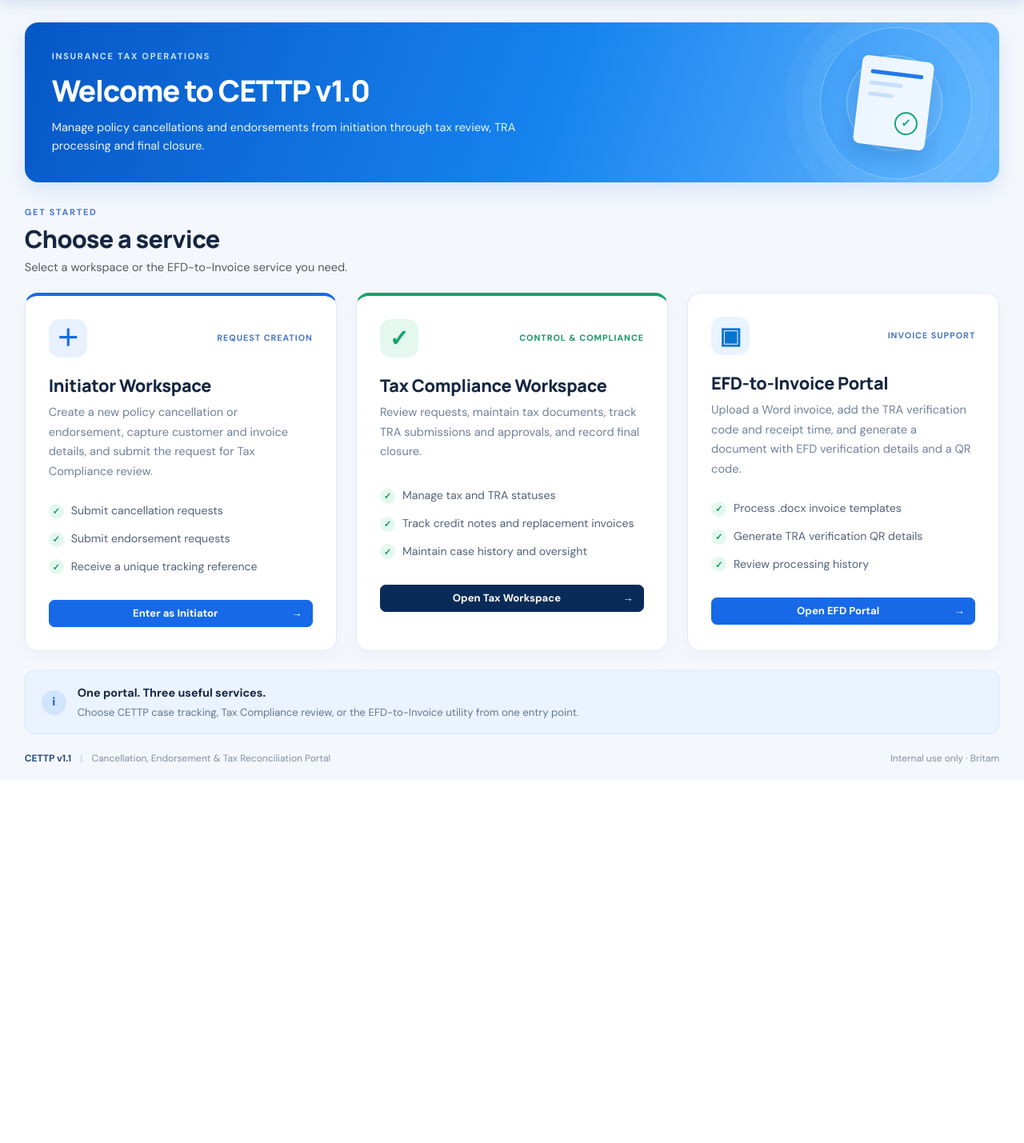
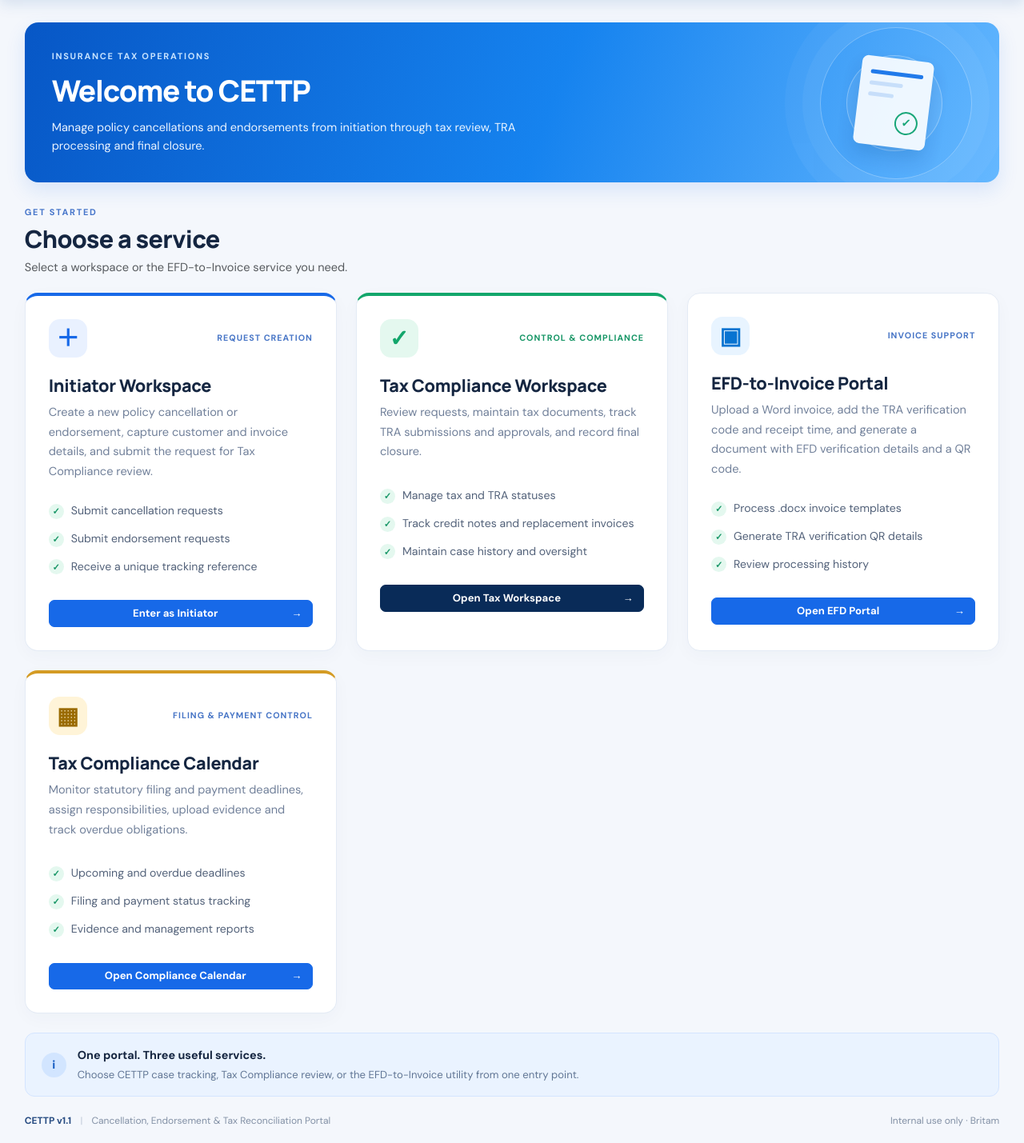
Before and after one commit to Filly-web/CETTP-Portal, a Flask app: page / in a window 1280 px wide. Shown: the part 76-1505 px from the top of the page at 80% size. Before the commit the page ends 1031 px from the top, so only its background shows below. Run offline with Flask 3, Linux system fonts and the light colour scheme; some libraries are stand-ins or nearby versions.

Commit message:
Add files via upload

```diff
--- a/app.py
+++ b/app.py
@@ -212,6 +212,47 @@ class CaseAttachment(db.Model):
     uploaded_at = db.Column(db.DateTime, default=datetime.utcnow, nullable=False, index=True)
     active = db.Column(db.Boolean, default=True, nullable=False)
     case = db.relationship("Case", backref=db.backref("attachments", lazy=True, cascade="all, delete-orphan"))
+
+
+class TaxDeadline(db.Model):
+    """A filing or payment obligation tracked by Tax Compliance."""
+    id = db.Column(db.Integer, primary_key=True)
+    obligation = db.Column(db.String(140), nullable=False, index=True)
+    tax_type = db.Column(db.String(40), nullable=False, index=True)
+    activity = db.Column(db.String(20), nullable=False, default="Filing")  # Filing / Payment
+    period = db.Column(db.String(30), nullable=False, index=True)
+    due_date = db.Column(db.Date, nullable=False, index=True)
+    assigned_to = db.Column(db.String(120))
+    status = db.Column(db.String(40), nullable=False, default="Upcoming", index=True)
+    completed_date = db.Column(db.Date)
+    payment_amount = db.Column(db.Numeric(16,2))
+    control_number = db.Column(db.String(100))
+    notes = db.Column(db.Text)
+    created_by = db.Column(db.String(120), nullable=False)
+    created_at = db.Column(db.DateTime, default=datetime.utcnow, nullable=False)
+    updated_at = db.Column(db.DateTime, default=datetime.utcnow, onupdate=datetime.utcnow, nullable=False)
+
+
+class TaxDeadlineAudit(db.Model):
+    id = db.Column(db.Integer, primary_key=True)
+    deadline_id = db.Column(db.Integer, db.ForeignKey("tax_deadline.id", ondelete="CASCADE"), nullable=False, index=True)
+    actor = db.Column(db.String(120), nullable=False)
+    action = db.Column(db.String(80), nullable=False)
+    details = db.Column(db.Text)
+    created_at = db.Column(db.DateTime, default=datetime.utcnow, nullable=False)
+    deadline = db.relationship("TaxDeadline", backref=db.backref("audit_entries", lazy=True, cascade="all, delete-orphan"))
+
+
+class TaxDeadlineAttachment(db.Model):
+    id = db.Column(db.Integer, primary_key=True)
+    deadline_id = db.Column(db.Integer, db.ForeignKey("tax_deadline.id", ondelete="CASCADE"), nullable=False, index=True)
+    filename = db.Column(db.String(255), nullable=False)
+    content_type = db.Column(db.String(120), nullable=False, default="application/octet-stream")
+    file_size = db.Column(db.Integer, nullable=False)
+    file_data = db.Column(db.LargeBinary, nullable=False)
+    uploaded_by = db.Column(db.String(120), nullable=False)
+    uploaded_at = db.Column(db.DateTime, default=datetime.utcnow, nullable=False)
+    deadline = db.relationship("TaxDeadline", backref=db.backref("attachments", lazy=True, cascade="all, delete-orphan"))
 
 
 class CaseForm(FlaskForm):
@@ -1357,6 +1398,153 @@ def cancellation_tracker_template():
     out=io.StringIO(); csv.writer(out).writerow(headers); data=io.BytesIO(out.getvalue().encode("utf-8-sig")); data.seek(0)
     return send_file(data,mimetype="text/csv",as_attachment=True,download_name="AIMS_Premium_Register_import_template.csv")
 
+
+# ---------------------------------------------------------------------------
+# Tax Compliance Calendar & Monitoring
+# ---------------------------------------------------------------------------
+TAX_DEADLINE_STATUSES = ["Upcoming", "In Progress", "Pending Review", "Filed - Payment Pending", "Completed", "Not Applicable"]
+TAX_DEADLINE_TYPES = ["VAT", "PAYE", "SDL", "WHT", "Corporate Income Tax", "Transfer Pricing", "Insurance Regulatory", "Other"]
+TAX_DEADLINE_EXTENSIONS = {"pdf", "png", "jpg", "jpeg", "xlsx", "xls", "doc", "docx", "csv"}
+
+def _tax_calendar_required():
+    if session.get("role") != "tax":
+        return False
+    return True
+
+def _deadline_audit(item, action, details=""):
+    db.session.add(TaxDeadlineAudit(deadline_id=item.id, actor=(session.get("actor_name") or "Tax Compliance")[:120], action=action, details=details[:4000]))
+
+def _deadline_status(item, today=None):
+    today = today or date.today()
+    if item.status not in ("Completed", "Not Applicable") and item.due_date < today:
+        return "Overdue"
+    return item.status
+
+@app.route("/tax-calendar")
+def tax_calendar():
+    if not _tax_calendar_required(): return redirect(url_for("home"))
+    today = date.today()
+    q = TaxDeadline.query
+    selected_status = request.args.get("status", "").strip()
+    selected_type = request.args.get("tax_type", "").strip()
+    if selected_type: q = q.filter_by(tax_type=selected_type)
+    if selected_status == "Overdue":
+        q = q.filter(TaxDeadline.due_date < today, TaxDeadline.status.notin_(["Completed", "Not Applicable"]))
+    elif selected_status: q = q.filter_by(status=selected_status)
+    rows = q.order_by(TaxDeadline.due_date.asc(), TaxDeadline.obligation.asc()).all()
+    all_rows = TaxDeadline.query.all()
+    counts = {
+        "upcoming": sum(1 for x in all_rows if x.due_date >= today and x.due_date <= today + timedelta(days=7) and x.status not in ("Completed", "Not Applicable")),
+        "today": sum(1 for x in all_rows if x.due_date == today and x.status not in ("Completed", "Not Applicable")),
+        "overdue": sum(1 for x in all_rows if x.due_date < today and x.status not in ("Completed", "Not Applicable")),
+        "pending": sum(1 for x in all_rows if x.status == "Filed - Payment Pending"),
+        "completed": sum(1 for x in all_rows if x.status == "Completed"),
+    }
+    return render_template("tax_calendar.html", deadlines=rows, counts=counts, today=today,
+        statuses=TAX_DEADLINE_STATUSES, tax_types=TAX_DEADLINE_TYPES,
+        selected_status=selected_status, selected_type=selected_type, deadline_status=_deadline_status)
+
+@app.route("/tax-calendar/new", methods=["GET", "POST"])
+def tax_deadline_new():
+    if not _tax_calendar_required(): return redirect(url_for("home"))
+    if request.method == "POST":
+        try:
+            due = date.fromisoformat(request.form.get("due_date", ""))
+        except ValueError:
+            flash("Please enter a valid due date.", "danger")
+            return render_template("tax_deadline_form.html", item=None, tax_types=TAX_DEADLINE_TYPES, statuses=TAX_DEADLINE_STATUSES)
+        obligation = request.form.get("obligation", "").strip()
+        period = request.form.get("period", "").strip()
+        tax_type = request.form.get("tax_type", "Other").strip()
+        activity = request.form.get("activity", "Filing").strip()
+        status = request.form.get("status", "Upcoming").strip()
+        if not obligation or not period or tax_type not in TAX_DEADLINE_TYPES or activity not in ("Filing", "Payment") or status not in TAX_DEADLINE_STATUSES:
+            flash("Complete all required fields using the available options.", "danger")
+            return render_template("tax_deadline_form.html", item=None, tax_types=TAX_DEADLINE_TYPES, statuses=TAX_DEADLINE_STATUSES)
+        item = TaxDeadline(obligation=obligation[:140], tax_type=tax_type, activity=activity, period=period[:30], due_date=due,
+            assigned_to=request.form.get("assigned_to", "").strip()[:120] or None, status=status,
+            completed_date=(date.fromisoformat(request.form["completed_date"]) if request.form.get("completed_date") else None),
+            payment_amount=(Decimal(request.form["payment_amount"]) if request.form.get("payment_amount") else None),
+            control_number=request.form.get("control_number", "").strip()[:100] or None,
+            notes=request.form.get("notes", "").strip(), created_by=(session.get("actor_name") or "Tax Compliance")[:120])
+        db.session.add(item); db.session.flush(); _deadline_audit(item, "Created", f"Obligation created with due date {due.isoformat()}.")
+        db.session.commit(); flash("Tax obligation added to the compliance calendar.", "success")
+        return redirect(url_for("tax_calendar"))
+    return render_template("tax_deadline_form.html", item=None, tax_types=TAX_DEADLINE_TYPES, statuses=TAX_DEADLINE_STATUSES)
+
+@app.route("/tax-calendar/<int:deadline_id>/edit", methods=["GET", "POST"])
+def tax_deadline_edit(deadline_id):
+    if not _tax_calendar_required(): return redirect(url_for("home"))
+    item = TaxDeadline.query.get_or_404(deadline_id)
+    if request.method == "POST":
+        try: due = date.fromisoformat(request.form.get("due_date", ""))
+        except ValueError:
+            flash("Please enter a valid due date.", "danger")
+            return render_template("tax_deadline_form.html", item=item, tax_types=TAX_DEADLINE_TYPES, statuses=TAX_DEADLINE_STATUSES)
+        old_due, old_status = item.due_date, item.status
+        old_assignee = item.assigned_to
+        item.obligation=request.form.get("obligation", "").strip()[:140]
+        item.tax_type=request.form.get("tax_type", "Other").strip()
+        item.activity=request.form.get("activity", "Filing").strip()
+        item.period=request.form.get("period", "").strip()[:30]
+        item.due_date=due
+        item.assigned_to=request.form.get("assigned_to", "").strip()[:120] or None
+        item.status=request.form.get("status", "Upcoming").strip()
+        item.completed_date=date.fromisoformat(request.form["completed_date"]) if request.form.get("completed_date") else None
+        item.payment_amount=Decimal(request.form["payment_amount"]) if request.form.get("payment_amount") else None
+        item.control_number=request.form.get("control_number", "").strip()[:100] or None
+        item.notes=request.form.get("notes", "").strip()
+        if not item.obligation or not item.period or item.tax_type not in TAX_DEADLINE_TYPES or item.activity not in ("Filing", "Payment") or item.status not in TAX_DEADLINE_STATUSES:
+            flash("Please check the required fields.", "danger")
+            return render_template("tax_deadline_form.html", item=item, tax_types=TAX_DEADLINE_TYPES, statuses=TAX_DEADLINE_STATUSES)
+        changes=[]
+        if old_due != due: changes.append(f"Due date: {old_due} → {due}")
+        if old_status != item.status: changes.append(f"Status: {old_status} → {item.status}")
+        if old_assignee != item.assigned_to: changes.append(f"Assigned to: {old_assignee or 'Unassigned'} → {item.assigned_to or 'Unassigned'}")
+        _deadline_audit(item, "Updated", "; ".join(changes) or "Obligation details updated.")
+        db.session.commit(); flash("Obligation updated successfully.", "success")
+        return redirect(url_for("tax_calendar_detail", deadline_id=item.id))
+    return render_template("tax_deadline_form.html", item=item, tax_types=TAX_DEADLINE_TYPES, statuses=TAX_DEADLINE_STATUSES)
+
+@app.route("/tax-calendar/<int:deadline_id>")
+def tax_calendar_detail(deadline_id):
+    if not _tax_calendar_required(): return redirect(url_for("home"))
+    item=TaxDeadline.query.get_or_404(deadline_id)
+    return render_template("tax_deadline_detail.html", item=item, deadline_status=_deadline_status)
+
+@app.route("/tax-calendar/<int:deadline_id>/attachments", methods=["POST"])
+def tax_deadline_attachment(deadline_id):
+    if not _tax_calendar_required(): return redirect(url_for("home"))
+    item=TaxDeadline.query.get_or_404(deadline_id)
+    f=request.files.get("document")
+    if not f or not f.filename:
+        flash("Choose a document to upload.", "warning"); return redirect(url_for("tax_calendar_detail", deadline_id=item.id))
+    filename=secure_filename(f.filename)
+    ext=filename.rsplit(".",1)[-1].lower() if "." in filename else ""
+    data=f.read()
+    if ext not in TAX_DEADLINE_EXTENSIONS or len(data)>MAX_ATTACHMENT_BYTES:
+        flash("Unsupported file type or file exceeds the 12 MB limit.", "danger"); return redirect(url_for("tax_calendar_detail", deadline_id=item.id))
+    db.session.add(TaxDeadlineAttachment(deadline_id=item.id, filename=filename[:255], content_type=f.mimetype or "application/octet-stream", file_size=len(data), file_data=data, uploaded_by=(session.get("actor_name") or "Tax Compliance")[:120]))
+    _deadline_audit(item, "Evidence uploaded", filename)
+    db.session.commit(); flash("Supporting document uploaded.", "success")
+    return redirect(url_for("tax_calendar_detail", deadline_id=item.id))
+
+@app.route("/tax-calendar/attachments/<int:attachment_id>/download")
+def tax_deadline_attachment_download(attachment_id):
+    if not _tax_calendar_required(): return redirect(url_for("home"))
+    a=TaxDeadlineAttachment.query.get_or_404(attachment_id)
+    return send_file(BytesIO(a.file_data), as_attachment=True, download_name=a.filename, mimetype=a.content_type)
+
+@app.route("/tax-calendar/export.csv")
+def tax_calendar_export():
+    if not _tax_calendar_required(): return redirect(url_for("home"))
+    output=io.StringIO(); writer=csv.writer(output)
+    writer.writerow(["Obligation", "Tax Type", "Activity", "Period", "Due Date", "Assigned To", "Status", "Completed Date", "Payment Amount (TZS)", "Control Number", "Notes"])
+    for x in TaxDeadline.query.order_by(TaxDeadline.due_date.asc()).all():
+        writer.writerow([x.obligation,x.tax_type,x.activity,x.period,x.due_date,x.assigned_to or "",_deadline_status(x),x.completed_date or "",x.payment_amount or "",x.control_number or "",x.notes or ""])
+    return send_file(BytesIO(output.getvalue().encode("utf-8-sig")), mimetype="text/csv", as_attachment=True, download_name=f"tax_compliance_calendar_{date.today().isoformat()}.csv")
+
+
 @app.route("/health")
 def health():
     return jsonify(status="ok", application="CETTP Integrated Tax Reconciliation Portal", version="1.1")
--- a/templates/base.html
+++ b/templates/base.html
@@ -31,6 +31,7 @@
   <a class="side-link {{ 'active' if request.endpoint == 'notifications' else '' }}" href="{{ url_for('notifications') }}"><span class="side-icon">♧</span> Notifications {% if unread_notification_count %}<span class="badge bg-danger ms-auto">{{ unread_notification_count }}</span>{% endif %}</a>
   <a class="side-link {{ 'active' if request.endpoint in ['tax_update','case_history'] else '' }}" href="{{ url_for('cases') }}"><span class="side-icon">◎</span> TRA Tracking</a>
   <a class="side-link {{ 'active' if request.endpoint == 'reconciliation_home' else '' }}" href="{{ url_for('reconciliation_home', type='VAT') }}"><span class="side-icon">↔</span> VAT &amp; WHT Reconciliation</a>
+  <a class="side-link {{ 'active' if request.endpoint and request.endpoint.startswith('tax_calendar') or request.endpoint in ['tax_deadline_new','tax_deadline_edit','tax_calendar_detail','tax_deadline_attachment','tax_deadline_attachment_download','tax_calendar_export'] else '' }}" href="{{ url_for('tax_calendar') }}"><span class="side-icon">▦</span> Tax Compliance Calendar</a>
   <a class="side-link {{ 'active' if request.endpoint and request.endpoint.startswith('cancellation_tracker') else '' }}" href="{{ url_for('cancellation_tracker') }}"><span class="side-icon">↻</span> Register Cancellations</a>
   <a class="side-link" href="{{ url_for('dashboard') }}"><span class="side-icon">▥</span> Reports</a>
   {% endif %}
--- a/templates/home.html
+++ b/templates/home.html
@@ -1,7 +1,7 @@
 {% extends "base.html" %}{% block title %}Welcome | CETTP{% endblock %}
 {% block content %}
 <section class="welcome-banner">
- <div class="welcome-copy"><div class="eyebrow light">INSURANCE TAX OPERATIONS</div><h1>Welcome to CETTP v1.0</h1><p>Manage policy cancellations and endorsements from initiation through tax review, TRA processing and final closure.</p></div>
+ <div class="welcome-copy"><div class="eyebrow light">INSURANCE TAX OPERATIONS</div><h1>Welcome to CETTP</h1><p>Manage policy cancellations and endorsements from initiation through tax review, TRA processing and final closure.</p></div>
  <div class="banner-art"><div class="banner-circle circle-one"></div><div class="banner-circle circle-two"></div><div class="document-illustration"><span class="doc-line long"></span><span class="doc-line"></span><span class="doc-line short"></span><div class="doc-stamp">✓</div></div></div>
 </section>
 <div class="page-intro"><div><div class="eyebrow">GET STARTED</div><h2 class="page-title">Choose a service</h2><p class="text-muted mb-0">Select a workspace or the EFD-to-Invoice service you need.</p></div></div>
@@ -9,6 +9,7 @@
  <div class="col-lg-4"><div class="role-card role-initiator"><div class="role-card-top"><div class="role-icon">＋</div><span class="role-label">REQUEST CREATION</span></div><h2>Initiator Workspace</h2><p>Create a new policy cancellation or endorsement, capture customer and invoice details, and submit the request for Tax Compliance review.</p><ul class="feature-list"><li>Submit cancellation requests</li><li>Submit endorsement requests</li><li>Receive a unique tracking reference</li></ul><a class="btn btn-primary btn-lg w-100" href="{{ url_for('enter_initiator_role') }}">Enter as Initiator <span class="float-end">→</span></a></div></div>
  <div class="col-lg-4"><div class="role-card role-tax"><div class="role-card-top"><div class="role-icon green-icon">✓</div><span class="role-label green-label">CONTROL &amp; COMPLIANCE</span></div><h2>Tax Compliance Workspace</h2><p>Review requests, maintain tax documents, track TRA submissions and approvals, and record final closure.</p><ul class="feature-list"><li>Manage tax and TRA statuses</li><li>Track credit notes and replacement invoices</li><li>Maintain case history and oversight</li></ul><a class="btn btn-dark btn-lg w-100" href="{{ url_for('enter_tax_role') }}">Open Tax Workspace <span class="float-end">→</span></a></div></div>
  <div class="col-lg-4"><div class="role-card role-efd"><div class="role-card-top"><div class="role-icon" style="background:#e8f4ff;color:#0874d1">▣</div><span class="role-label">INVOICE SUPPORT</span></div><h2>EFD-to-Invoice Portal</h2><p>Upload a Word invoice, add the TRA verification code and receipt time, and generate a document with EFD verification details and a QR code.</p><ul class="feature-list"><li>Process .docx invoice templates</li><li>Generate TRA verification QR details</li><li>Review processing history</li></ul><a class="btn btn-primary btn-lg w-100" href="{{ url_for('efd_portal.dashboard') }}">Open EFD Portal <span class="float-end">→</span></a></div></div>
+<div class="col-lg-4"><div class="role-card" style="border-top:4px solid #d49b24"><div class="role-card-top"><div class="role-icon" style="background:#fff4d8;color:#9a6b00">▦</div><span class="role-label">FILING &amp; PAYMENT CONTROL</span></div><h2>Tax Compliance Calendar</h2><p>Monitor statutory filing and payment deadlines, assign responsibilities, upload evidence and track overdue obligations.</p><ul class="feature-list"><li>Upcoming and overdue deadlines</li><li>Filing and payment status tracking</li><li>Evidence and management reports</li></ul><a class="btn btn-primary btn-lg w-100" href="{{ url_for('enter_tax_role') }}">Open Compliance Calendar <span class="float-end">→</span></a></div></div>
 </div>
 <div class="home-info-strip mt-4"><div class="info-icon">i</div><div><strong>One portal. Three useful services.</strong><p class="mb-0">Choose CETTP case tracking, Tax Compliance review, or the EFD-to-Invoice utility from one entry point.</p></div></div>
 {% endblock %}
--- /dev/null
+++ b/templates/tax_calendar.html
@@ -0,0 +1,6 @@
+{% extends "base.html" %}{% block title %}Tax Compliance Calendar | CETTP{% endblock %}{% block content %}
+<div class="page-intro d-flex justify-content-between align-items-center flex-wrap gap-3"><div><div class="eyebrow">TAX OPERATIONS</div><h1 class="page-title">Tax Compliance Calendar &amp; Monitoring</h1><p class="text-muted mb-0">Track statutory filing and payment obligations, ownership and supporting evidence.</p></div><div class="d-flex gap-2"><a class="btn btn-outline-secondary" href="{{ url_for('tax_calendar_export') }}">Export CSV</a><a class="btn btn-primary" href="{{ url_for('tax_deadline_new') }}">＋ Add obligation</a></div></div>
+<div class="row g-3 mb-4">{% for key,label,color in [('upcoming','Due in 7 days','primary'),('today','Due today','warning'),('overdue','Overdue','danger'),('pending','Payment pending','info'),('completed','Completed','success')] %}<div class="col-6 col-xl"><div class="card shadow-sm h-100"><div class="card-body"><div class="small text-muted">{{ label }}</div><div class="display-6 fw-semibold text-{{ color }}">{{ counts[key] }}</div></div></div></div>{% endfor %}</div>
+<div class="card shadow-sm"><div class="card-body"><form class="row g-2 mb-3"><div class="col-md-3"><select class="form-select" name="tax_type"><option value="">All tax types</option>{% for t in tax_types %}<option {{ 'selected' if selected_type==t }}>{{ t }}</option>{% endfor %}</select></div><div class="col-md-3"><select class="form-select" name="status"><option value="">All statuses</option><option value="Overdue" {{ 'selected' if selected_status=='Overdue' }}>Overdue</option>{% for st in statuses %}<option {{ 'selected' if selected_status==st }}>{{ st }}</option>{% endfor %}</select></div><div class="col-md-2"><button class="btn btn-outline-primary w-100">Filter</button></div><div class="col-md-2"><a class="btn btn-outline-secondary w-100" href="{{ url_for('tax_calendar') }}">Clear</a></div></form>
+<div class="table-responsive"><table class="table table-hover align-middle"><thead><tr><th>Obligation</th><th>Tax type</th><th>Activity</th><th>Period</th><th>Due date</th><th>Owner</th><th>Status</th><th></th></tr></thead><tbody>{% for x in deadlines %}<tr><td><a class="fw-semibold text-decoration-none" href="{{ url_for('tax_calendar_detail',deadline_id=x.id) }}">{{ x.obligation }}</a></td><td>{{ x.tax_type }}</td><td>{{ x.activity }}</td><td>{{ x.period }}</td><td class="{{ 'text-danger fw-bold' if deadline_status(x)=='Overdue' else '' }}">{{ x.due_date.strftime('%d %b %Y') }}</td><td>{{ x.assigned_to or 'Unassigned' }}</td><td><span class="badge text-bg-{{ 'danger' if deadline_status(x)=='Overdue' else 'success' if x.status=='Completed' else 'secondary' if x.status=='Not Applicable' else 'warning' if x.status=='Filed - Payment Pending' else 'primary' }}">{{ deadline_status(x) }}</span></td><td><a class="btn btn-sm btn-outline-primary" href="{{ url_for('tax_deadline_edit',deadline_id=x.id) }}">Edit</a></td></tr>{% else %}<tr><td colspan="8" class="text-center text-muted py-4">No obligations have been added yet. Select “Add obligation” to create the first deadline.</td></tr>{% endfor %}</tbody></table></div></div></div>
+<div class="alert alert-warning mt-3"><strong>Deadline validation:</strong> Dates entered in this calendar are maintained by Tax Compliance. Confirm each statutory filing and payment date against current TRA requirements before relying on it. Filing and payment dates should be recorded separately where they differ.</div>{% endblock %}
```
Also changed, not shown: templates/tax_deadline_detail.html (added, +1 -0 lines), templates/tax_deadline_form.html (added, +1 -0 lines), CHANGELOG_V2_4_TAX_COMPLIANCE_CALENDAR.md (added), README.md.
